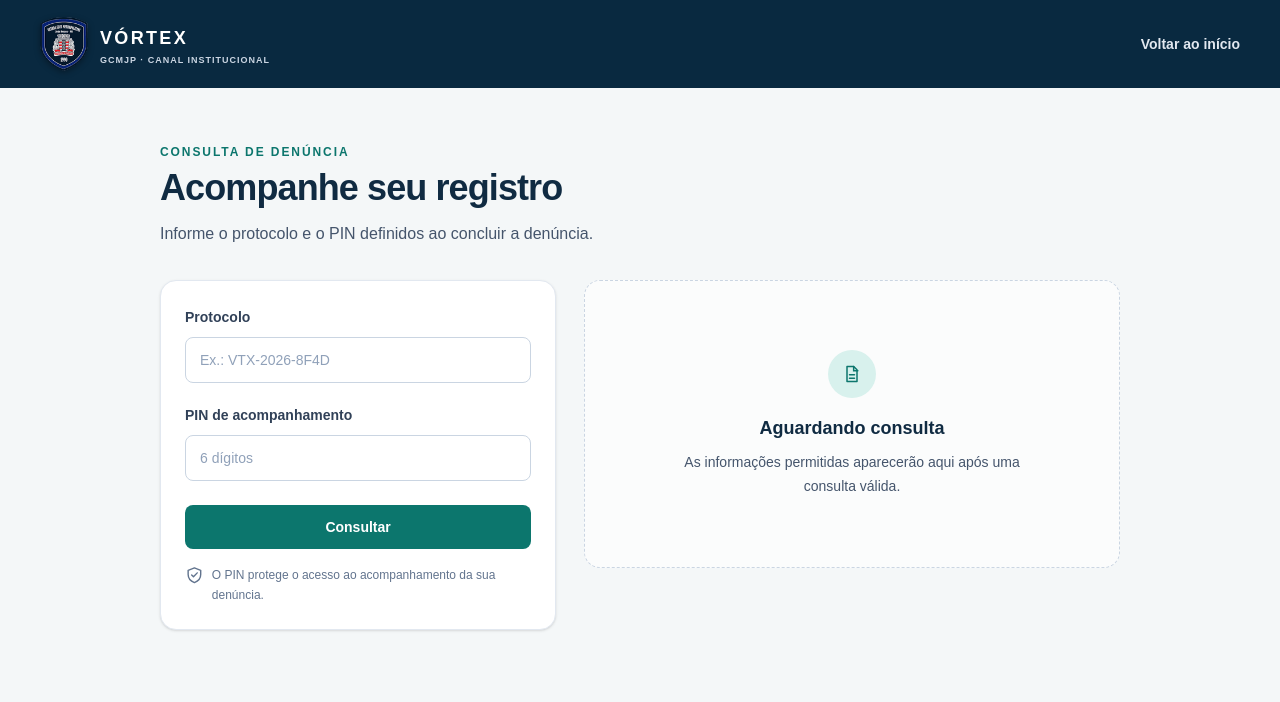
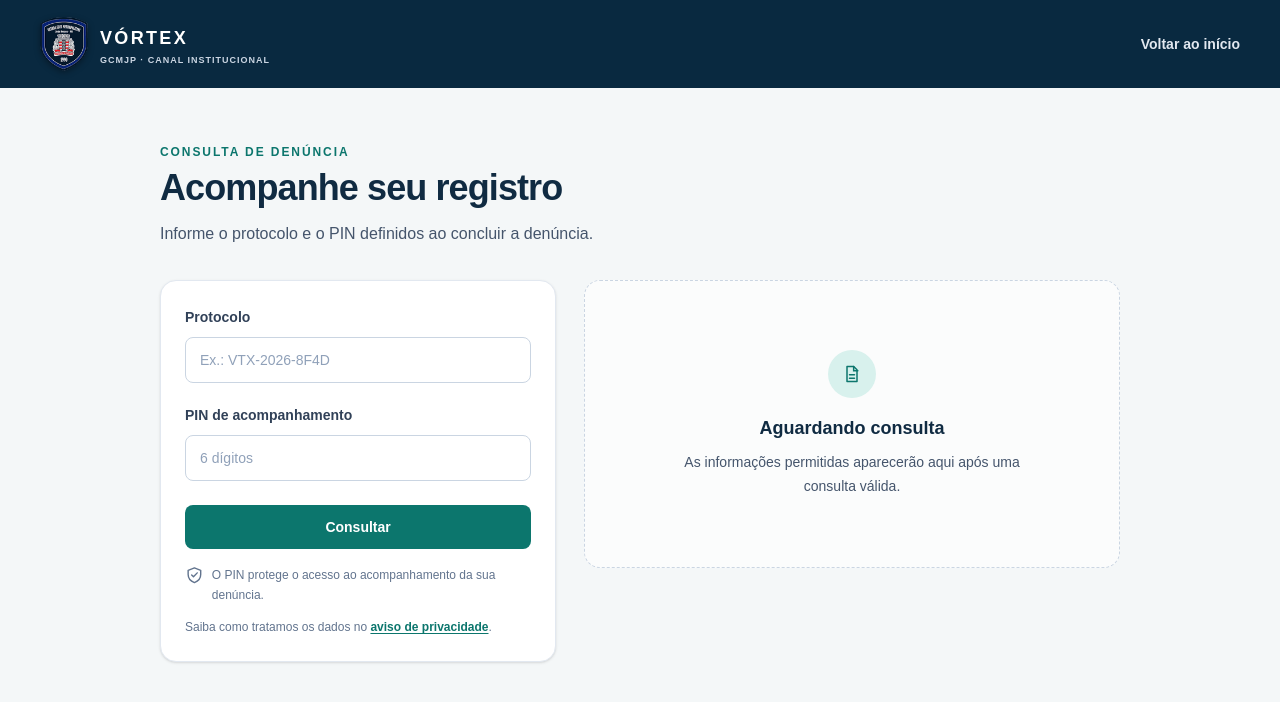
Before and after one commit to GLEISONtiago/vortex, a Next.js app: page /acompanhar in a window 1280 px wide. Shown: the top 702 px of the page. Built offline with nearby package versions, Linux system fonts and the light colour scheme.

Commit message:
ui: add privacy link to citizen tracking form

```diff
--- a/app/acompanhar/follow-up.tsx
+++ b/app/acompanhar/follow-up.tsx
@@ -136,7 +136,7 @@ export function FollowUp() {
             </div>
             {error && <p role="alert" className="mt-5 rounded-lg bg-red-50 px-3 py-2 text-sm text-red-800">{error}</p>}
             <button type="submit" disabled={loading} className="mt-6 min-h-11 w-full rounded-lg bg-[#0c766d] px-5 text-sm font-bold text-white hover:bg-[#095f58] disabled:cursor-not-allowed disabled:opacity-60">{loading ? "Consultando..." : "Consultar"}</button>
-            <p className="mt-4 flex gap-2 text-xs leading-5 text-slate-500"><Shield /> O PIN protege o acesso ao acompanhamento da sua denúncia.</p>
+            <p className="mt-4 flex gap-2 text-xs leading-5 text-slate-500"><Shield /> O PIN protege o acesso ao acompanhamento da sua denúncia.</p><p className="mt-3 text-xs leading-5 text-slate-500">Saiba como tratamos os dados no <Link href="/privacidade" className="font-semibold text-[#0c766d] underline underline-offset-2">aviso de privacidade</Link>.</p>
           </form>
           <div>{result ? <Result report={result} reply={reply} setReply={setReply} sending={sending} sendReply={sendReply} refreshMessages={refreshMessages} messageError={messageError} messageSuccess={messageSuccess} clearMessageSuccess={()=>setMessageSuccess("")} /> : <EmptyState />}</div>
         </div>
```
